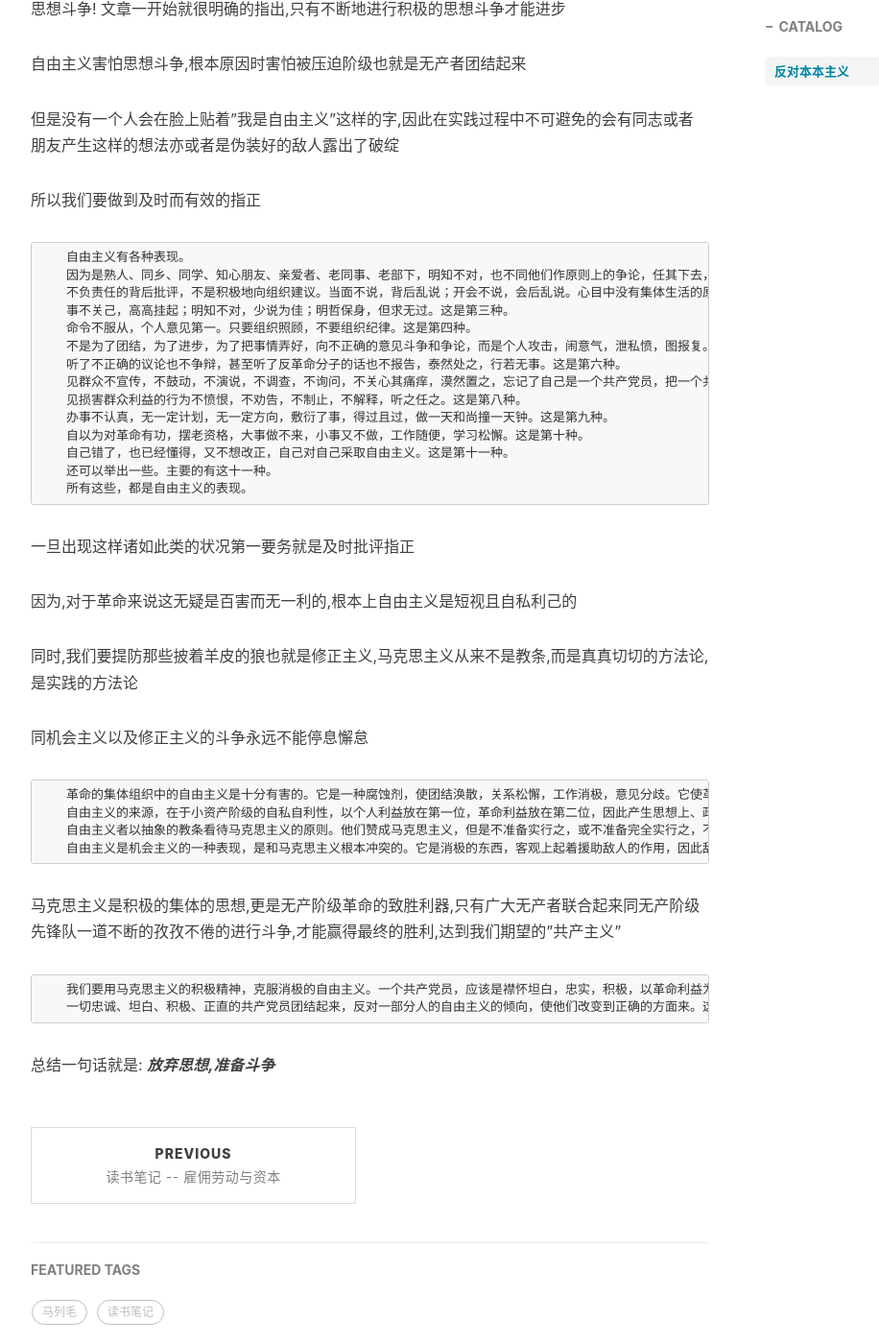
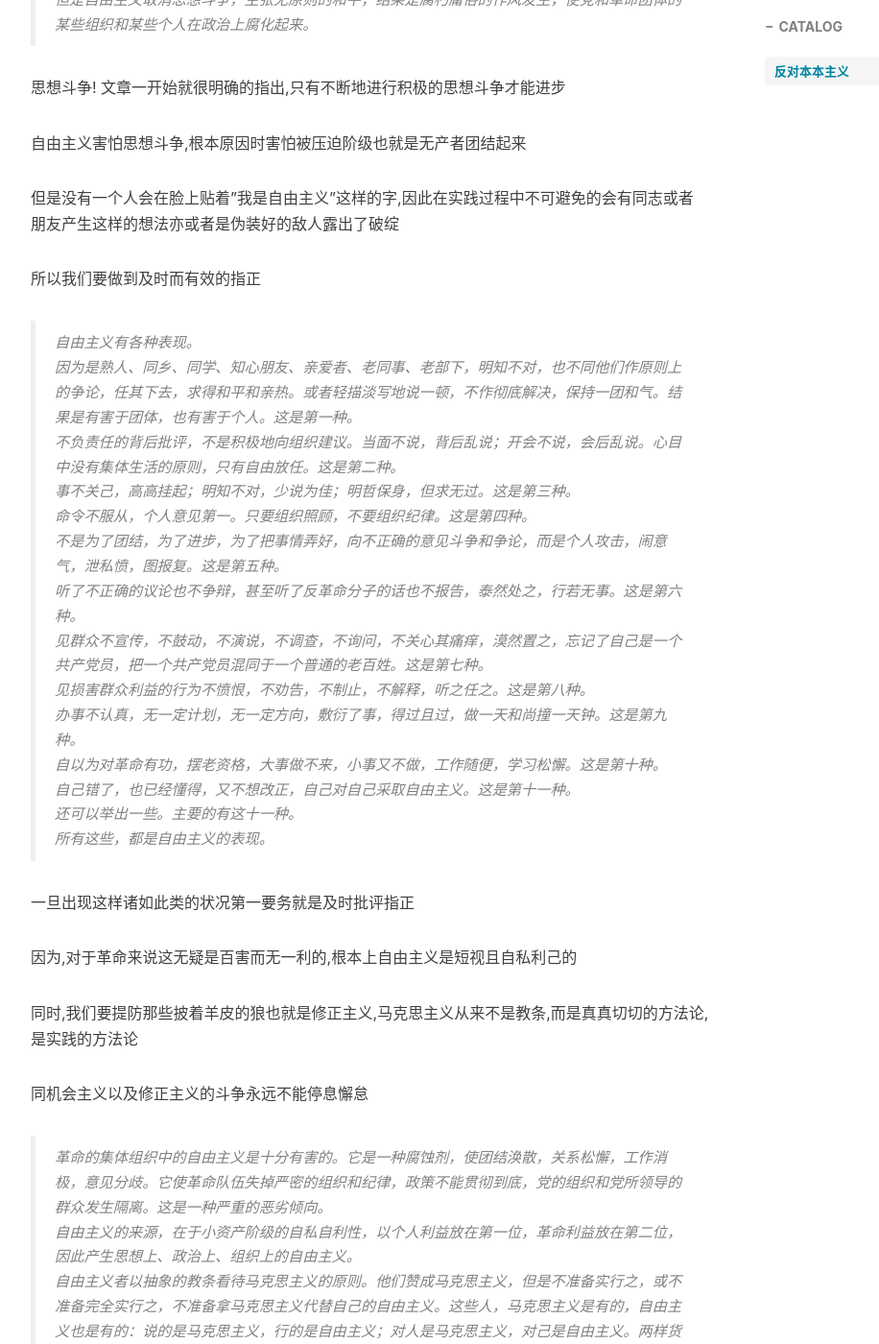
Before and after one commit to llllishuo/llllishuo.github.io, a Jekyll site: the page built from _posts/2024-10-27-读书笔记-反对本本主义.md, in a window 1280 px wide and 1400 px high, scrolled down 707 px. Shown: the whole window at 96% size, without its empty margins (233-1149 px from the left). Built offline with Jekyll 4.4.1, drawn with Linux system fonts in a browser that asks for light colours; nearby versions of some CDN libraries; comment, search, counter and statistics services are not loaded; some of the changed text lies outside the part shown.

Commit message:
2024-10-27 读书笔记 反对本本主义

````diff
--- a/_posts/2024-10-27-读书笔记-反对本本主义.md
+++ b/_posts/2024-10-27-读书笔记-反对本本主义.md
@@ -14,10 +14,11 @@ tags:								#标签
 
 # 反对本本主义
 
-```
-　　我们主张积极的思想斗争，因为它是达到党内和革命团体内的团结使之利于战斗的武器。每个共产党员和革命分子，应该拿起这个武器。
-　　但是自由主义取消思想斗争，主张无原则的和平，结果是腐朽庸俗的作风发生，使党和革命团体的某些组织和某些个人在政治上腐化起来。
-```
+
+> 我们主张积极的思想斗争，因为它是达到党内和革命团体内的团结使之利于战斗的武器。每个共产党员和革命分子，应该拿起这个武器。
+>
+> 但是自由主义取消思想斗争，主张无原则的和平，结果是腐朽庸俗的作风发生，使党和革命团体的某些组织和某些个人在政治上腐化起来。
+
 
 思想斗争! 文章一开始就很明确的指出,只有不断地进行积极的思想斗争才能进步
 
@@ -27,22 +28,35 @@ tags:								#标签
 
 所以我们要做到及时而有效的指正
 
-```
-　　自由主义有各种表现。
-　　因为是熟人、同乡、同学、知心朋友、亲爱者、老同事、老部下，明知不对，也不同他们作原则上的争论，任其下去，求得和平和亲热。或者轻描淡写地说一顿，不作彻底解决，保持一团和气。结果是有害于团体，也有害于个人。这是第一种。
-　　不负责任的背后批评，不是积极地向组织建议。当面不说，背后乱说；开会不说，会后乱说。心目中没有集体生活的原则，只有自由放任。这是第二种。
-　　事不关己，高高挂起；明知不对，少说为佳；明哲保身，但求无过。这是第三种。
-　　命令不服从，个人意见第一。只要组织照顾，不要组织纪律。这是第四种。
-　　不是为了团结，为了进步，为了把事情弄好，向不正确的意见斗争和争论，而是个人攻击，闹意气，泄私愤，图报复。这是第五种。
-　　听了不正确的议论也不争辩，甚至听了反革命分子的话也不报告，泰然处之，行若无事。这是第六种。
-　　见群众不宣传，不鼓动，不演说，不调查，不询问，不关心其痛痒，漠然置之，忘记了自己是一个共产党员，把一个共产党员混同于一个普通的老百姓。这是第七种。
-　　见损害群众利益的行为不愤恨，不劝告，不制止，不解释，听之任之。这是第八种。
-　　办事不认真，无一定计划，无一定方向，敷衍了事，得过且过，做一天和尚撞一天钟。这是第九种。
-　　自以为对革命有功，摆老资格，大事做不来，小事又不做，工作随便，学习松懈。这是第十种。
-　　自己错了，也已经懂得，又不想改正，自己对自己采取自由主义。这是第十一种。
-　　还可以举出一些。主要的有这十一种。
-　　所有这些，都是自由主义的表现。
-```
+
+> 自由主义有各种表现。
+>
+> 因为是熟人、同乡、同学、知心朋友、亲爱者、老同事、老部下，明知不对，也不同他们作原则上的争论，任其下去，求得和平和亲热。或者轻描淡写地说一顿，不作彻底解决，保持一团和气。结果是有害于团体，也有害于个人。这是第一种。
+>
+> 不负责任的背后批评，不是积极地向组织建议。当面不说，背后乱说；开会不说，会后乱说。心目中没有集体生活的原则，只有自由放任。这是第二种。
+>
+> 事不关己，高高挂起；明知不对，少说为佳；明哲保身，但求无过。这是第三种。
+>
+> 命令不服从，个人意见第一。只要组织照顾，不要组织纪律。这是第四种。
+>
+> 不是为了团结，为了进步，为了把事情弄好，向不正确的意见斗争和争论，而是个人攻击，闹意气，泄私愤，图报复。这是第五种。
+>
+> 听了不正确的议论也不争辩，甚至听了反革命分子的话也不报告，泰然处之，行若无事。这是第六种。
+>
+> 见群众不宣传，不鼓动，不演说，不调查，不询问，不关心其痛痒，漠然置之，忘记了自己是一个共产党员，把一个共产党员混同于一个普通的老百姓。这是第七种。
+>
+> 见损害群众利益的行为不愤恨，不劝告，不制止，不解释，听之任之。这是第八种。
+>
+> 办事不认真，无一定计划，无一定方向，敷衍了事，得过且过，做一天和尚撞一天钟。这是第九种。
+>
+> 自以为对革命有功，摆老资格，大事做不来，小事又不做，工作随便，学习松懈。这是第十种。
+>
+> 自己错了，也已经懂得，又不想改正，自己对自己采取自由主义。这是第十一种。
+>
+> 还可以举出一些。主要的有这十一种。
+>
+> 所有这些，都是自由主义的表现。
+
 
 一旦出现这样诸如此类的状况第一要务就是及时批评指正
 
@@ -52,18 +66,22 @@ tags:								#标签
 
 同机会主义以及修正主义的斗争永远不能停息懈怠
 
-```
-　　革命的集体组织中的自由主义是十分有害的。它是一种腐蚀剂，使团结涣散，关系松懈，工作消极，意见分歧。它使革命队伍失掉严密的组织和纪律，政策不能贯彻到底，党的组织和党所领导的群众发生隔离。这是一种严重的恶劣倾向。
-　　自由主义的来源，在于小资产阶级的自私自利性，以个人利益放在第一位，革命利益放在第二位，因此产生思想上、政治上、组织上的自由主义。
-　　自由主义者以抽象的教条看待马克思主义的原则。他们赞成马克思主义，但是不准备实行之，或不准备完全实行之，不准备拿马克思主义代替自己的自由主义。这些人，马克思主义是有的，自由主义也是有的：说的是马克思主义，行的是自由主义；对人是马克思主义，对己是自由主义。两样货色齐备，各有各的用处。这是一部分人的思想方法。
-　　自由主义是机会主义的一种表现，是和马克思主义根本冲突的。它是消极的东西，客观上起着援助敌人的作用，因此敌人是欢迎我们内部保存自由主义的。自由主义的性质如此，革命队伍中不应该保留它的地位。
-```
+
+> 革命的集体组织中的自由主义是十分有害的。它是一种腐蚀剂，使团结涣散，关系松懈，工作消极，意见分歧。它使革命队伍失掉严密的组织和纪律，政策不能贯彻到底，党的组织和党所领导的群众发生隔离。这是一种严重的恶劣倾向。
+>
+> 自由主义的来源，在于小资产阶级的自私自利性，以个人利益放在第一位，革命利益放在第二位，因此产生思想上、政治上、组织上的自由主义。
+>
+> 自由主义者以抽象的教条看待马克思主义的原则。他们赞成马克思主义，但是不准备实行之，或不准备完全实行之，不准备拿马克思主义代替自己的自由主义。这些人，马克思主义是有的，自由主义也是有的：说的是马克思主义，行的是自由主义；对人是马克思主义，对己是自由主义。两样货色齐备，各有各的用处。这是一部分人的思想方法。
+>
+> 自由主义是机会主义的一种表现，是和马克思主义根本冲突的。它是消极的东西，客观上起着援助敌人的作用，因此敌人是欢迎我们内部保存自由主义的。自由主义的性质如此，革命队伍中不应该保留它的地位。
+
 
 马克思主义是积极的集体的思想,更是无产阶级革命的致胜利器,只有广大无产者联合起来同无产阶级先锋队一道不断的孜孜不倦的进行斗争,才能赢得最终的胜利,达到我们期望的"共产主义"
 
-```
-　　我们要用马克思主义的积极精神，克服消极的自由主义。一个共产党员，应该是襟怀坦白，忠实，积极，以革命利益为第一生命，以个人利益服从革命利益；无论何时何地，坚持正确的原则，同一切不正确的思想和行为作不疲倦的斗争，用以巩固党的集体生活，巩固党和群众的联系；关心党和群众比关心个人为重，关心他人比关心自己为重。这样才算得一个共产党员。
-　　一切忠诚、坦白、积极、正直的共产党员团结起来，反对一部分人的自由主义的倾向，使他们改变到正确的方面来。这是思想战线的任务之一。
-```
 
-总结一句话就是: ***放弃思想,准备斗争***
+> 我们要用马克思主义的积极精神，克服消极的自由主义。一个共产党员，应该是襟怀坦白，忠实，积极，以革命利益为第一生命，以个人利益服从革命利益；无论何时何地，坚持正确的原则，同一切不正确的思想和行为作不疲倦的斗争，用以巩固党的集体生活，巩固党和群众的联系；关心党和群众比关心个人为重，关心他人比关心自己为重。这样才算得一个共产党员。
+>
+> 一切忠诚、坦白、积极、正直的共产党员团结起来，反对一部分人的自由主义的倾向，使他们改变到正确的方面来。这是思想战线的任务之一。
+
+
+总结一句话就是: **放弃思想,准备斗争**
````
